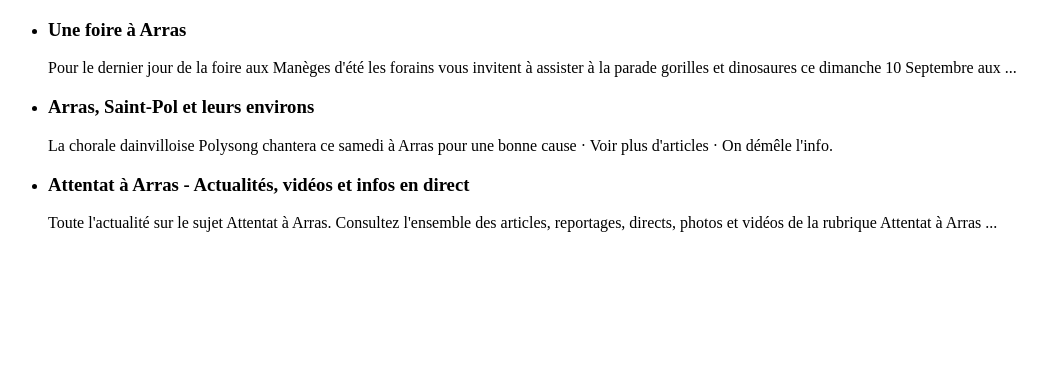
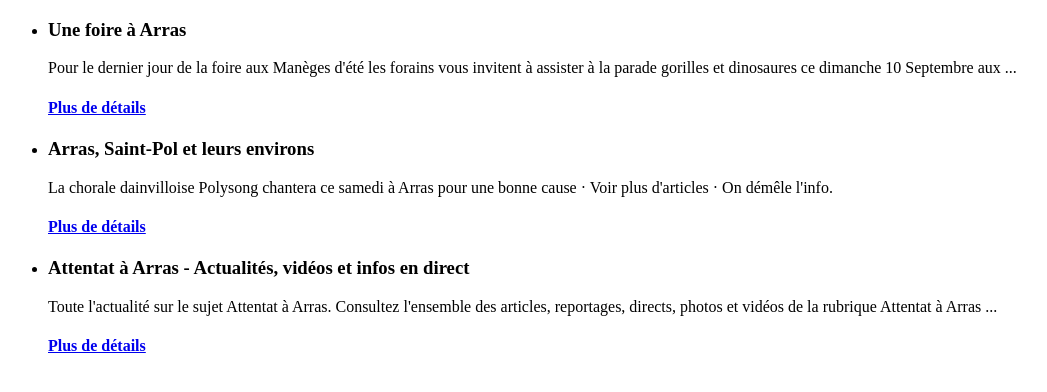
Before and after one commit to HuCodePro/git-evaluation, a plain HTML site: page index.html in a window 1280 px wide. Shown: the whole page, without its empty margins (0-1047 px from the left). Drawn offline with Linux system fonts and the light colour scheme.

Commit message:
Fix des liens

```diff
--- a/index.html
+++ b/index.html
@@ -12,19 +12,19 @@
             <li>
                 <h3>Une foire à Arras</h3>
                 <p>Pour le dernier jour de la foire aux Manèges d'été les forains vous invitent à assister à la parade gorilles et dinosaures ce dimanche 10 Septembre aux ...</p>
-                <a href="articleDetail.html"></a>
+                <a href="articleDetail.html"> <h4>Plus de détails</h4></a>
             </li>
 
             <li>
                 <h3>Arras, Saint-Pol et leurs environs</h3>
                 <p>La chorale dainvilloise Polysong chantera ce samedi à Arras pour une bonne cause · Voir plus d'articles · On démêle l'info.</p>
-                <a href="articleDetail.html"></a>
+               <a href="articleDetail.html"> <h4>Plus de détails</h4></a>
             </li>
 
             <li>
                 <h3>Attentat à Arras - Actualités, vidéos et infos en direct</h3>
                 <p>Toute l'actualité sur le sujet Attentat à Arras. Consultez l'ensemble des articles, reportages, directs, photos et vidéos de la rubrique Attentat à Arras ...</p>
-                <a href="articleDetail.html"></a>
+                <a href="articleDetail.html"> <h4>Plus de détails</h4></a>
             </li>
     </ul>
 </body>
```
